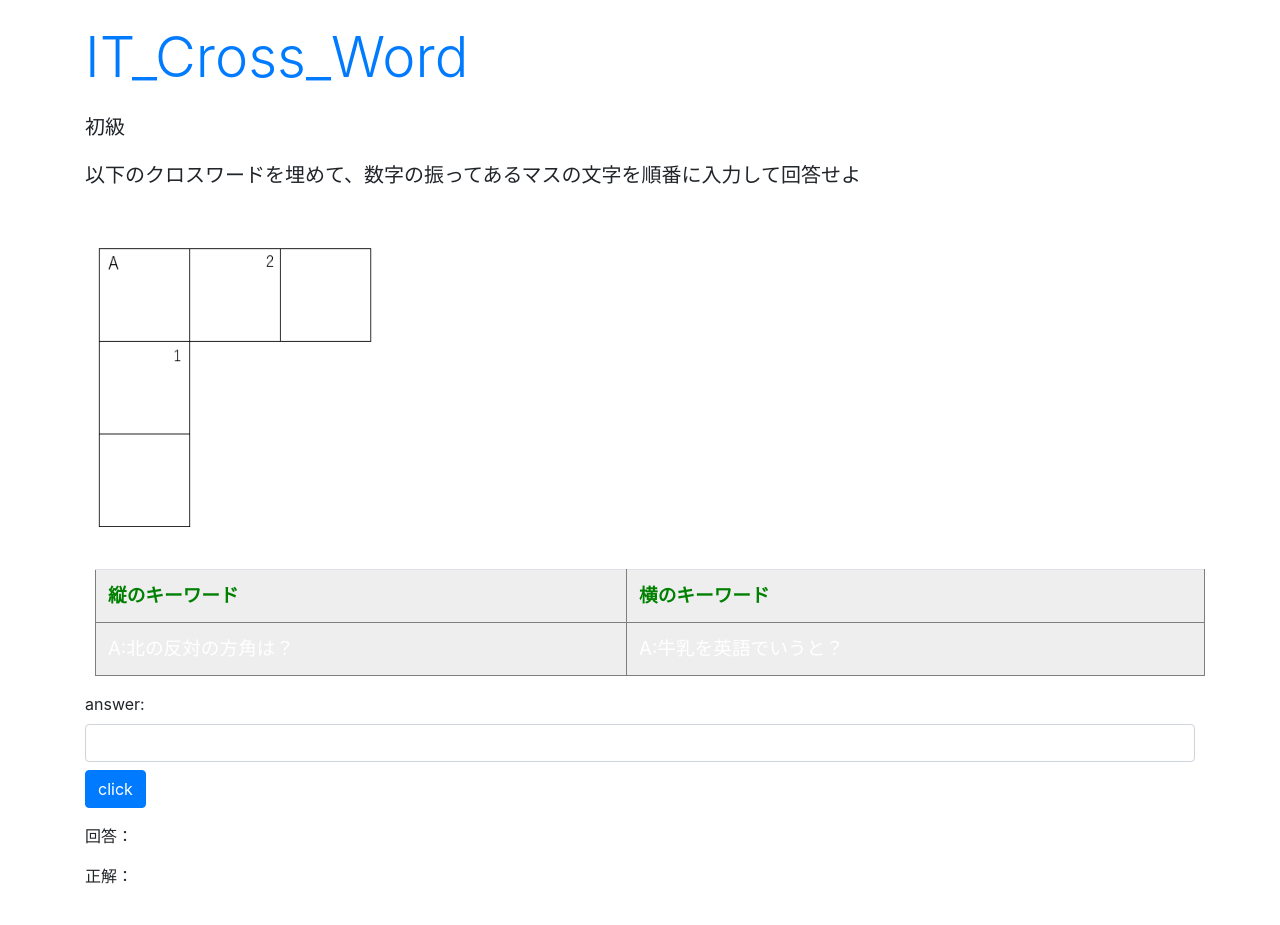
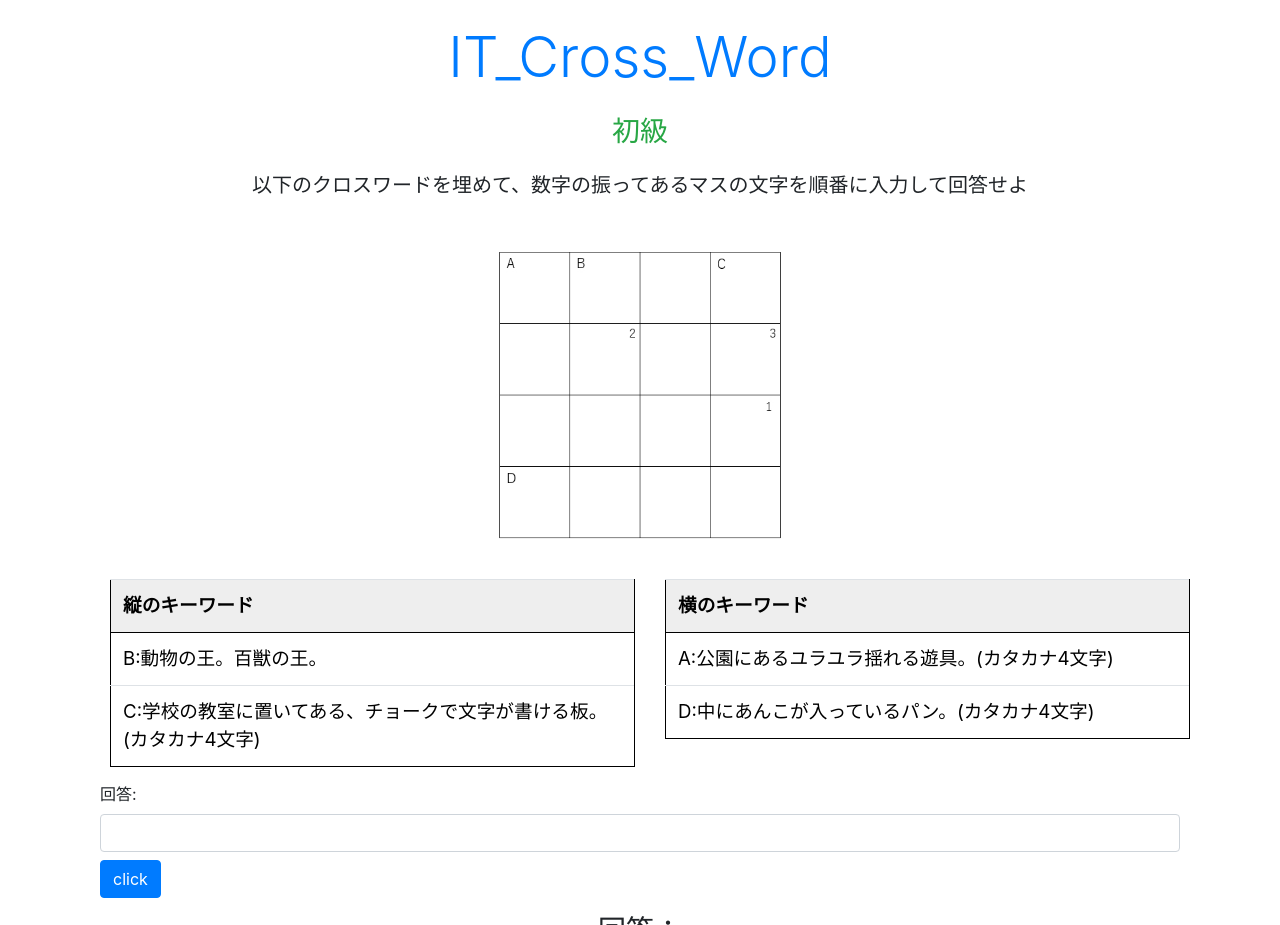
Before and after one commit to daichi0918/sample_crossword, a Django app: page /quiz/ in a window 1280 px wide. Shown: the top 925 px of the page. Run offline with Django 3.2, Linux system fonts and the light colour scheme; data comes from the database, SQL or seed files in the repository; some libraries are stand-ins or nearby versions.

Commit message:
サンプルアプリ仮完成

```diff
--- a/django_app/quiz/admin.py
+++ b/django_app/quiz/admin.py
@@ -1,5 +1,7 @@
 from django.contrib import admin
-from .models import Quiz
+from .models import Quiz,VerticalKeyword,HorizonalKeyword
 # Register your models here.
 
 admin.site.register(Quiz)
+admin.site.register(VerticalKeyword)
+admin.site.register(HorizonalKeyword)
--- a/django_app/quiz/forms.py
+++ b/django_app/quiz/forms.py
@@ -1,6 +1,9 @@
 from django import forms
+
+class QuizSelect(forms.Form):
+    select = forms.IntegerField(label='問題選択')
 
 
 class AnswerForm(forms.Form):
-    answer = forms.CharField(label='answer', \
+    answer = forms.CharField(label='回答', \
         widget=forms.TextInput(attrs={'class':'form-control'}))
--- a/django_app/quiz/models.py
+++ b/django_app/quiz/models.py
@@ -3,8 +3,6 @@ from django.db import models
 # Create your models here.
 class Quiz(models.Model):
     quiz_img_src = models.CharField(max_length=100)
-    vertical = models.CharField(max_length=500)
-    horizontal = models.CharField(max_length=500)
     answer = models.CharField(max_length=100)
     answer_img_src = models.CharField(max_length=100)
 
@@ -12,3 +10,21 @@ class Quiz(models.Model):
         return 'id:' + str(self.id) + ', ' + \
                 '             '+ \
                 'answer:'+self.answer
+
+class VerticalKeyword(models.Model):
+    quiz_id = models.IntegerField(default=-1)
+    keyword = models.CharField(max_length=500)
+
+    def __str__(self):
+        return 'quiz_id:' + str(self.quiz_id) + ', ' + \
+                '             '+ \
+                '縦:'+self.keyword
+
+class HorizonalKeyword(models.Model):
+    quiz_id = models.IntegerField(default=-1)
+    keyword = models.CharField(max_length=500)
+
+    def __str__(self):
+        return 'quiz_id:' + str(self.quiz_id) + ', ' + \
+                '             '+ \
+                '横:'+self.keyword
--- a/django_app/quiz/static/quiz/css/style.css
+++ b/django_app/quiz/static/quiz/css/style.css
@@ -1,5 +1,9 @@
 #show{
     display: none;
+  }
+
+  .center{
+    text-align: center;
   }
 
   table {
@@ -9,16 +13,16 @@
 
   table tr th {
       background-color: #eee;
-      color: green;
+      color: #000;
       padding: 2px 10px;
       border-width: 2px;
-      border:1.5px #7e7e7e solid;
+      border:1.5px #000 solid;
   }
 
   table tr td {
-      background-color: #eee;
-      color: #FFF;
+      background-color: #FFF;
+      color: #000;
       padding: 2px 10px;
       border-width: 2px;
-      border:1.5px #7e7e7e solid;
+      border:1.5px #000 solid;
   }
--- a/django_app/quiz/templates/quiz/index.html
+++ b/django_app/quiz/templates/quiz/index.html
@@ -11,52 +11,60 @@
     href="{% static 'quiz/css/style.css' %}" />
 </head>
 <body class="container">
-    <h1 class="display-4 text-primary mt-4 mb-4">{{title}}</h1>
-    <p class="h5 mt-4 mb-4">{{level}}</p>
-    <p class="h5 mt-4 mb-4">以下のクロスワードを埋めて、数字の振ってあるマスの文字を順番に入力して回答せよ</p>
-    <img src={{ quiz_img_src}} width="300" height="300" class="mt-4 mb-4">
+    <h1 class="display-4 text-primary text-center mt-4 mb-4">{{title}}</h1>
+    <h3 class="text-center text-success mt-4 mb-4">{{level}}</h3>
+    <h5 class="text-center mt-4 mb-4">以下のクロスワードを埋めて、数字の振ってあるマスの文字を順番に入力して回答せよ</h5>
 
-    <!-- <p>横のキーワード</p>
-    <p class="h5 mt-4 mb-4">{{horizontal}}</p>
-    <p>縦のキーワード</p>
-    <p class="h5 mt-4 mb-4">{{vertical}}</p> -->
+    <div class="center">
+        <img src={{ quiz_img_src}} width="300" height="300" class="mt-4 mb-4 text-center">
+    </div>
+
+
+    <div class="container-fluid">
+        <div class="row">
+            <div class="col-lg-6">
                 <table class="table"　border="1" style="border-collapse: collapse">
                     <tr>
                         <th>縦のキーワード</th>
-            <th>横のキーワード</th>
                     </tr>
-        {% for item in data %}
+                    {% for item in vertical %}
                     <tr>
-            <td>{{item.vertical}}</td>
-            <td>{{item.horizontal}}</td>
+                        <td>{{item.keyword}}</td>
                     <tr>
                 {% endfor %}
                 </table>
-    <!-- <table class="table">
+            </div>
+            <div class="col-lg-6">
+                <table class="table">
                     <tr>
                         <th>横のキーワード</th>
                     </tr>
-        {% for item in data %}
+                    {% for item in horizontal %}
                     <tr>
-            <td>{{item.horizontal}}</td>
+                        <td>{{item.keyword}}</td>
                     <tr>
                 {% endfor %}
-    </table> -->
+                </table>
+        </div>
+    </div>
     <form action="{% url 'index' %}" method="post">
         {% csrf_token %}
         {{ form }}
         <input type="submit" class="btn btn-primary my-2"
             value="click" onclick="show()">
     </form>
-    <div>
+    <div class="center">
         <h1>{{ judge }}</h1>
-        <p>回答：{{ reply }}</p>
-        <p>正解：{{ answer }}</p>
+        <h3>回答：{{ reply }}</h3>
+        <h3>正解：{{ answer }}</h3>
         <!-- <img src="{% static 'quiz/img/sample_quiz_ans1.jpg'%}" width="300" height="300" class="mt-4 mb-4"> -->
+        <div class="center">
             <img src={{ answer_img_src}} width="300" height="300" class="mt-4 mb-4">
         </div>
 
+    </div>
+
     <hr>
-    <script type="text/javascript" src="{% static 'quiz/js/app.js' %}"></script>
+    <!-- <script type="text/javascript" src="{% static 'quiz/js/app.js' %}"></script> -->
 </body>
 </html>
--- a/django_app/quiz/views.py
+++ b/django_app/quiz/views.py
@@ -1,6 +1,6 @@
 from django.shortcuts import render
 from django.http import HttpResponse
-from .models import Quiz
+from .models import Quiz,VerticalKeyword,HorizonalKeyword
 # from django.views.generic import TemplateView
 from .forms import AnswerForm
 # Create your views here.
@@ -39,37 +39,41 @@ from .forms import AnswerForm
 #         self.params['form'] = AnswerForm(request.POST)
 #         return render(request,'quiz/index.html',self.params)
 
+
+
+
 def index(request):
-    data=Quiz.objects.all()
     params = {
         'title':'IT_Cross_Word',
         'level':'初級',
-        'horizontal':'',
-        'vertical':'',
+        'horizontal': [],
+        'vertical':[],
+        # 'select':QuizSelect(),
         'form':AnswerForm(),
         'quiz_img_src':'',
         'answer_img_src':'',
         'reply':'',
         'answer':'',
         'judge':'',
-        'data':data,
     }
-    item=Quiz.objects.get(id=1)
-    params['quiz_img_src']=item.quiz_img_src
-    params['horizontal']=item.horizontal
-    params['vertical']=item.vertical
+    quiz_item=Quiz.objects.get(id=2)
+    # h_item=[HorizonalKeyword.objects.get(quiz_id=2)]
+    params['horizontal']=HorizonalKeyword.objects.filter(quiz_id=2)
+    # v_item=VerticalKeyword.objects.get(quiz_id=2)
+    params['vertical']=VerticalKeyword.objects.filter(quiz_id=2)
+    params['quiz_img_src']=quiz_item.quiz_img_src
     if(request.method == 'POST'):
-        item = Quiz.objects.get(id=1)
+        quiz_item = Quiz.objects.get(id=2)
         ansform = request.POST['answer']
-        answer = item.answer
+        answer = quiz_item.answer
         params['form'] = AnswerForm(request.POST)
         if(ansform==answer):
-            params['answer_img_src']=item.answer_img_src
+            params['answer_img_src']=quiz_item.answer_img_src
             params['judge']='正解⭕️'
             params['answer']=answer
             params['reply']=ansform
         else:
-            params['answer_img_src']=item.answer_img_src
+            params['answer_img_src']=quiz_item.answer_img_src
             params['judge']='不正解❌'
             params['answer']=answer
             params['reply']=ansform
```
Also changed, not shown: django_app/db.sqlite3, django_app/quiz/migrations/0001_initial.py, django_app/quiz/static/quiz/img/sample_quiz2.jpg (added), django_app/quiz/static/quiz/img/sample_quiz_ans2.jpg (added). Lines whose indentation alone changed are shown as unchanged.
